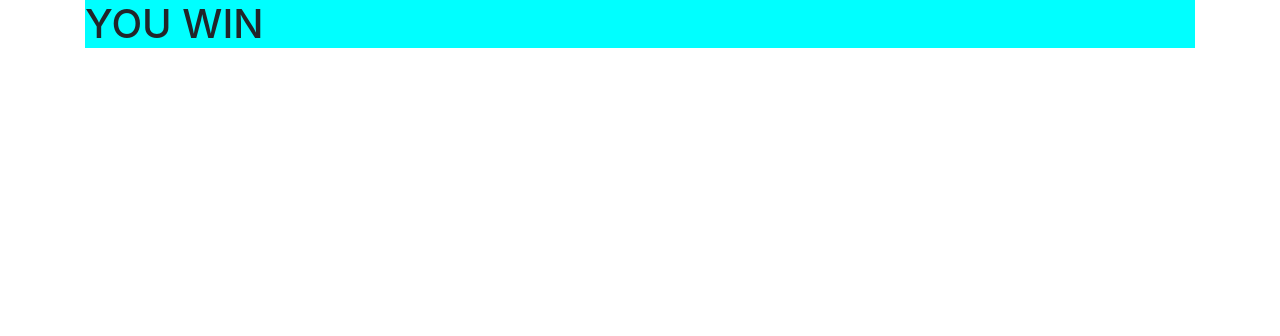
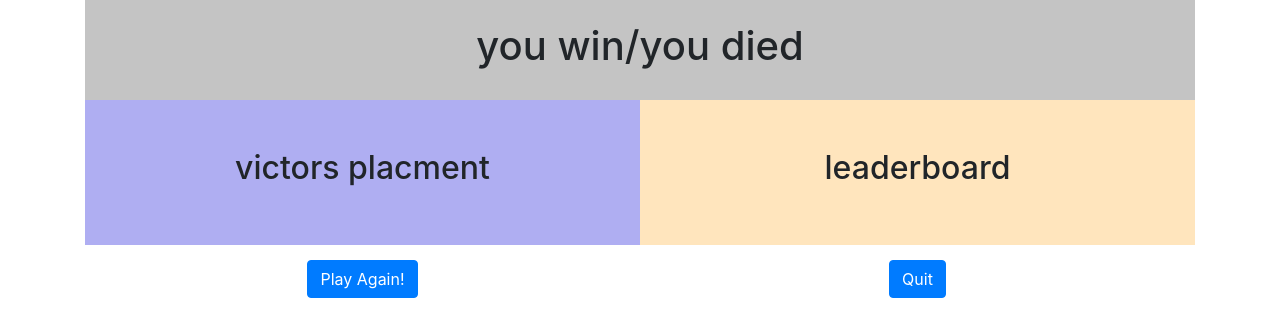
Before and after one commit to PeterBWu/Gladiator, a React (Create React App) app in the folder client/: page /end in a window 1280 px wide. Shown: the top 336 px of the page. Built offline with nearby package versions, Linux system fonts and the light colour scheme; the HTML template or start-up script is replaced by a standard one.

Commit message:
endscreen layout complete

```diff
--- a/client/package.json
+++ b/client/package.json
@@ -10,7 +10,8 @@
     "react-bootstrap": "^1.0.0-beta.14",
     "react-dom": "^16.10.2",
     "react-router-dom": "^5.1.2",
-    "react-scripts": "3.2.0"
+    "react-scripts": "3.2.0",
+    "reactstrap": "^8.1.1"
   },
   "scripts": {
     "start": "react-scripts start",
--- a/client/src/pages/EndScreen/index.js
+++ b/client/src/pages/EndScreen/index.js
@@ -1,16 +1,37 @@
 import React from 'react';
 import styles from './index.module.css'
-
+import { Container, Row, Col, Button } from "react-bootstrap"
 // class EndScreen extends React.Component {
 
 // }
 
 function EndScreen(props) {
   return (
-    <div className={styles.div}>
-      <h1> YOU WIN </h1>
-    </div>
+    // <div className={styles.div}>
+    //   <h1> YOU WIN </h1>
+    // </div>
+    <Container className={styles.container}>
+      <Row>
+        <Col className={styles.results}>
+          <h1 className={styles.child}>you win/you died</h1>
+        </Col>
+      </Row>
+      <Row>
+        <Col className={styles.victors}><h2>victors placment</h2></Col>
+        <Col className={styles.leader}><h2>leaderboard</h2></Col>
+      </Row>
+      <Row>
+        <Col className={styles.button}>
+          <Button>Play Again!</Button>
+        </Col>
+        <Col className={styles.button}>
+          <Button>Quit</Button>
+        </Col>
+
+      </Row>
+    </Container>
   )
 }
 
+
 export default EndScreen
--- a/client/src/pages/EndScreen/index.module.css
+++ b/client/src/pages/EndScreen/index.module.css
@@ -1,3 +1,41 @@
-.div{
-  background-color: aqua;
+.results{
+  /* position: absolute; */
+  /* width: 162px; */
+  height: 100px;
+  text-align: center;
+  background: #C4C4C4;
+  display:flex;
+  flex-direction: column;
+  justify-content: center;
 }
+
+.victors{
+  /* position: absolute; */
+  width: 145px;
+  height: 145px;
+  text-align: center;
+  background: #AFAEF2;
+  display:flex;
+  flex-direction: column;
+  justify-content: center;
+}
+
+.leader{
+  width: 145px;
+  height: 145px;
+  text-align: center;
+  background: #FFE5BD;
+  display:flex;
+  flex-direction: column;
+  justify-content: center
+}
+
+.container{
+  /* width: 357px;
+  height: 254px; */
+  background: #FFFFFF;
+}
+
+.button{
+  text-align: center
+}
```
Also changed, not shown: 2 other files (tests, documents, lock files or other folders).
